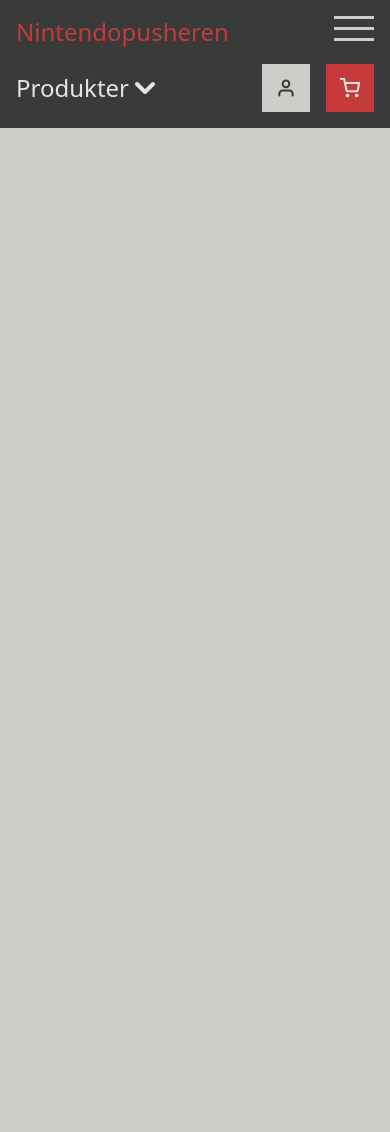
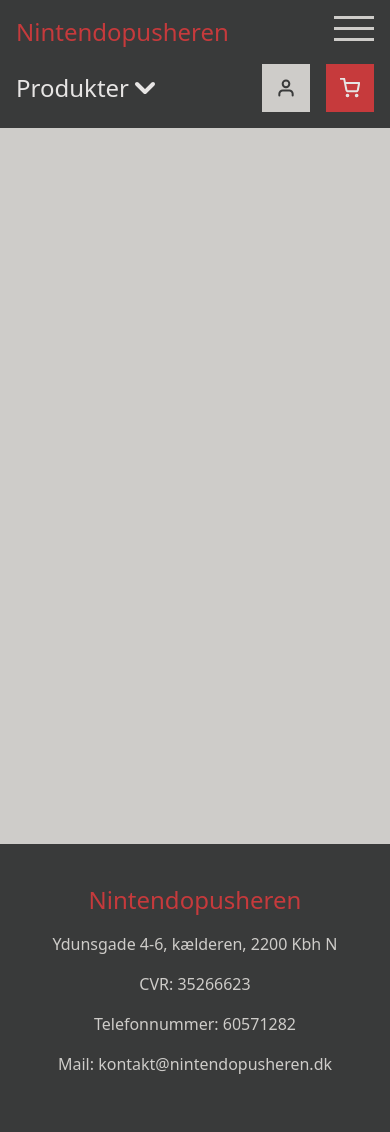
Before and after one commit to kodeaberne/eksamen-f25, an Astro site: page / in a window 390 px wide. Before the commit the page ends 844 px from the top, so only its background shows below. Built offline with nearby package versions, Linux system fonts and the light colour scheme; Astro itself is replaced by a stand-in of ours.

Commit message:
feat(footer): add footer mobile layout
Added mobile layout for footer component.

```diff
--- /dev/null
+++ b/src/components/Footer.astro
@@ -0,0 +1,9 @@
+---
+---
+<footer class="bg-surface-footer | w-full h-72 | flex flex-col | justify-center items-center p-4">
+<h4 class="font-heading text-2xl text-center text-hero pb-4">Nintendopusheren</h4>
+<address class="font-heading not-italic text-text-body-alt text-center pb-4">Ydunsgade 4-6, kælderen, 2200 Kbh N </address>
+<p class="font-heading text-text-body-alt text-center pb-4">CVR: 35266623</p>
+<a class="font-heading text-text-body-alt text-center pb-4" href="tel:+4560571282">Telefonnummer: 60571282</a>
+<a class="font-heading text-text-body-alt text-center pb-4" href="mailto:kontakt@nintendopusheren.dk">Mail: kontakt@nintendopusheren.dk</a>
+</footer>
--- a/src/layouts/Layout.astro
+++ b/src/layouts/Layout.astro
@@ -2,6 +2,7 @@
 import '../styles/global.css';
 import { Font } from 'astro:assets';
 import Navigation from '../components/Navigation.astro';
+import Footer from '../components/Footer.astro';
 ---
 
 <!doctype html>
@@ -18,8 +19,12 @@ import Navigation from '../components/Navigation.astro';
 	</head>
 	<body class="bg-surface-page">
 		<Navigation />
+	<main class="w-full h-full bg-surface-page">
 		<slot />
+	</main>
+		<Footer />
 	</body>
+
 </html>
 
 <style>
--- a/src/pages/index.astro
+++ b/src/pages/index.astro
@@ -3,4 +3,5 @@ import Layout from '../layouts/Layout.astro';
 ---
 
 <Layout>
+    <h1 class="font-heading text-hero text-2xl">Test</h1>
 </Layout>
--- a/src/styles/global.css
+++ b/src/styles/global.css
@@ -80,6 +80,7 @@
     --color-surface-page: var(--color-grey-400);
     --color-surface-burger-icon: var(--color-grey-400);
     --color-surface-basket: var(--color-mutedred-400);
+    --color-surface-footer: var(--color-black-400);
     --color-text-body: var(--color-black-400);
     --color-text-body-alt: var(--color-grey-400);
     --color-text-menu-active: var(--color-grey-200);
```
